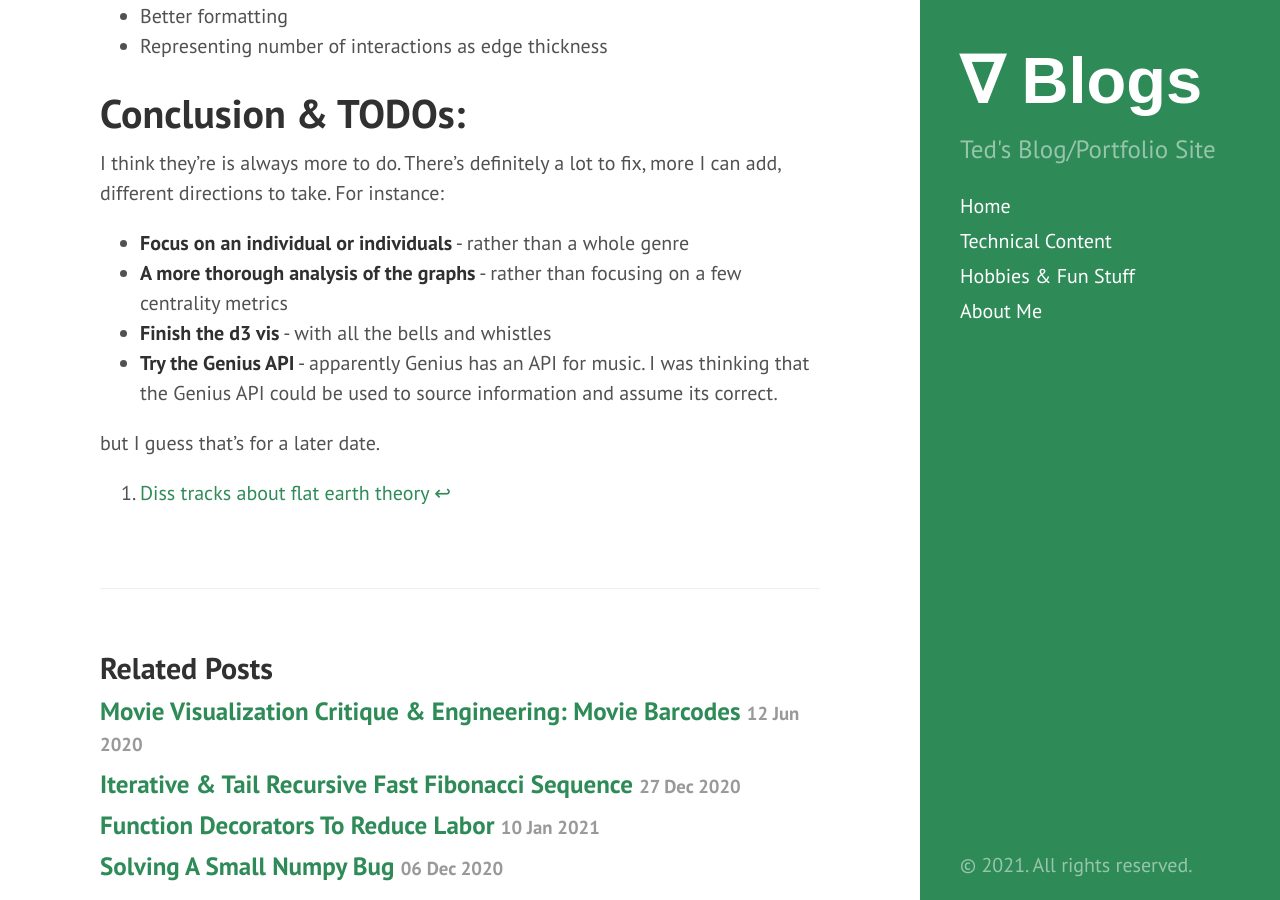
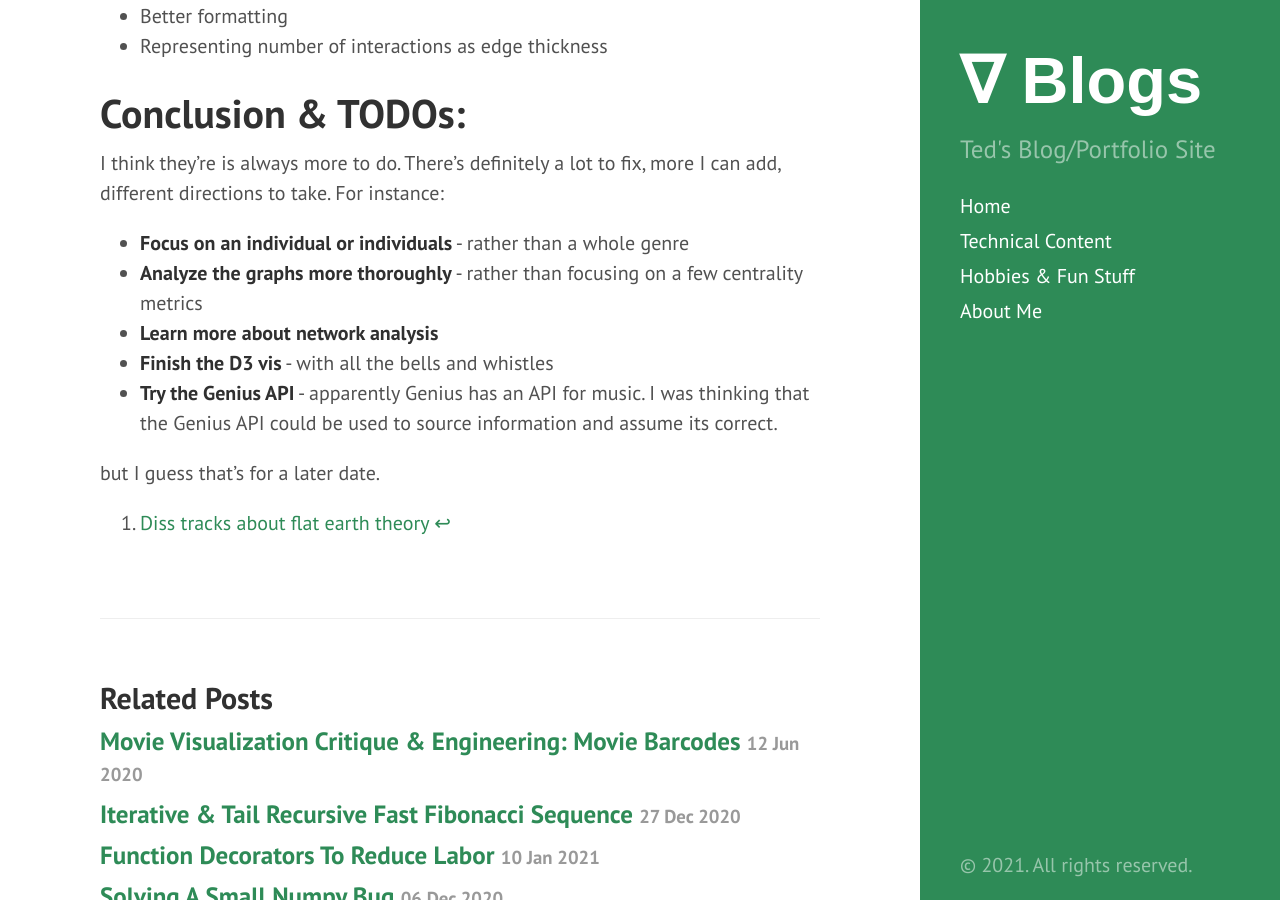
Before and after one commit to tedkim97/tedkim97.github.io, a Jekyll site: the page built from _posts/2021-01-17-diss_track_graph.md, in a window 1280 px wide and 900 px high, scrolled down 14380 px. Built offline with Jekyll 4.4.1, drawn with Linux system fonts in a browser that asks for light colours.

Commit message:
more updates

```diff
--- a/_posts/2021-01-17-diss_track_graph.md
+++ b/_posts/2021-01-17-diss_track_graph.md
@@ -267,8 +267,9 @@ Learning how to create D3 visualizations in a "top-down" way can be a painful pr
 I think they're is always more to do. There's definitely a lot to fix, more I can add, different directions to take. For instance:
 
 - **Focus on an individual or individuals** - rather than a whole genre
-- **A more thorough analysis of the graphs** - rather than focusing on a few centrality metrics
-- **Finish the d3 vis** - with all the bells and whistles
+- **Analyze the graphs more thoroughly** - rather than focusing on a few centrality metrics
+- **Learn more about network analysis**
+- **Finish the D3 vis** - with all the bells and whistles
 - **Try the Genius API** - apparently Genius has an API for music. I was thinking that the Genius API could be used to source information and assume its correct.
 
 but I guess that's for a later date.
```
